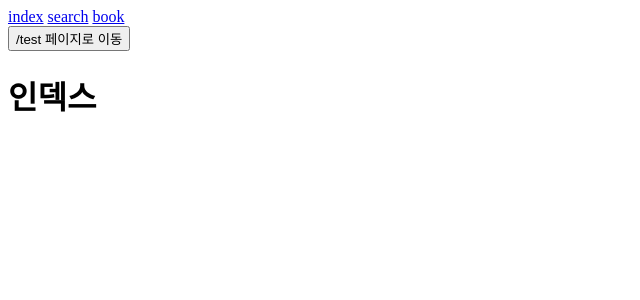
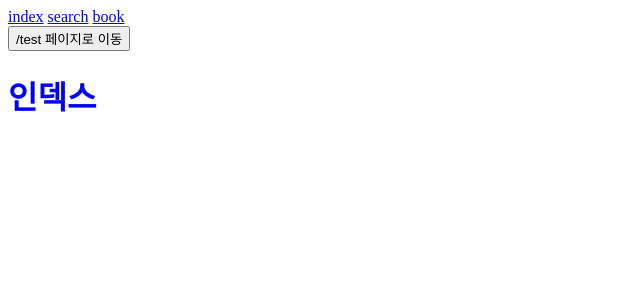
Before and after one commit to joker77z/Next.js-For-Study, a Next.js app in the folder onebite-next/section02/: page / in a window 1280 px wide. Shown: the top 300 px of the page, without its empty margins (0-640 px from the left). Built offline with nearby package versions, Linux system fonts and the light colour scheme.

Commit message:
[Page Router] API 라우터 만들기, CSS Module 이용하기

```diff
--- /dev/null
+++ b/onebite-next/section02/src/pages/api/time.ts
@@ -0,0 +1,6 @@
+import type { NextApiRequest, NextApiResponse } from "next";
+
+export default function handler(rq: NextApiRequest, rs: NextApiResponse) {
+  const date = new Date();
+  rs.status(200).json({ currentTime: date.toLocaleString() });
+}
--- /dev/null
+++ b/onebite-next/section02/src/pages/index.module.css
@@ -0,0 +1,3 @@
+.h1 {
+  color: blue;
+}
--- a/onebite-next/section02/src/pages/index.tsx
+++ b/onebite-next/section02/src/pages/index.tsx
@@ -1,7 +1,9 @@
+import style from "./index.module.css";
+
 export default function Home() {
   return (
     <>
-      <h1>인덱스</h1>
+      <h1 className={style.h1}>인덱스</h1>
     </>
   );
 }
```
